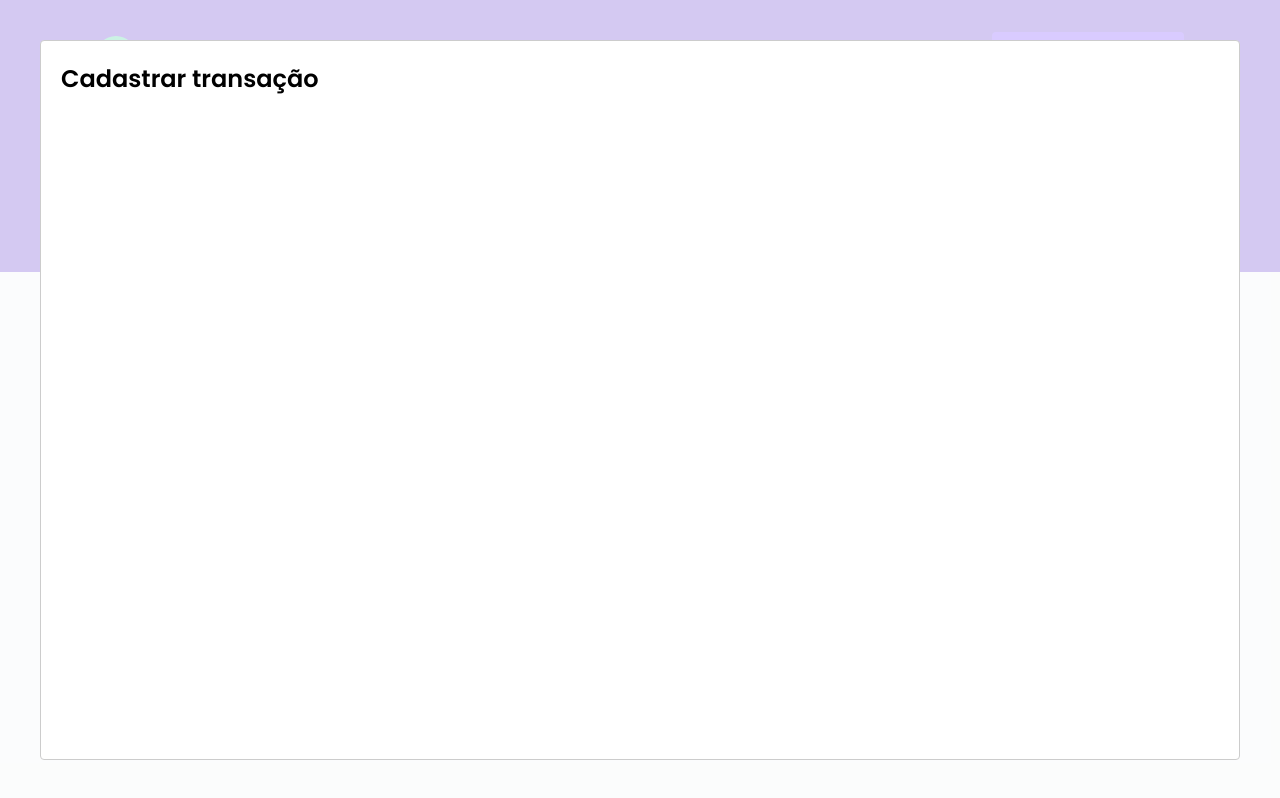
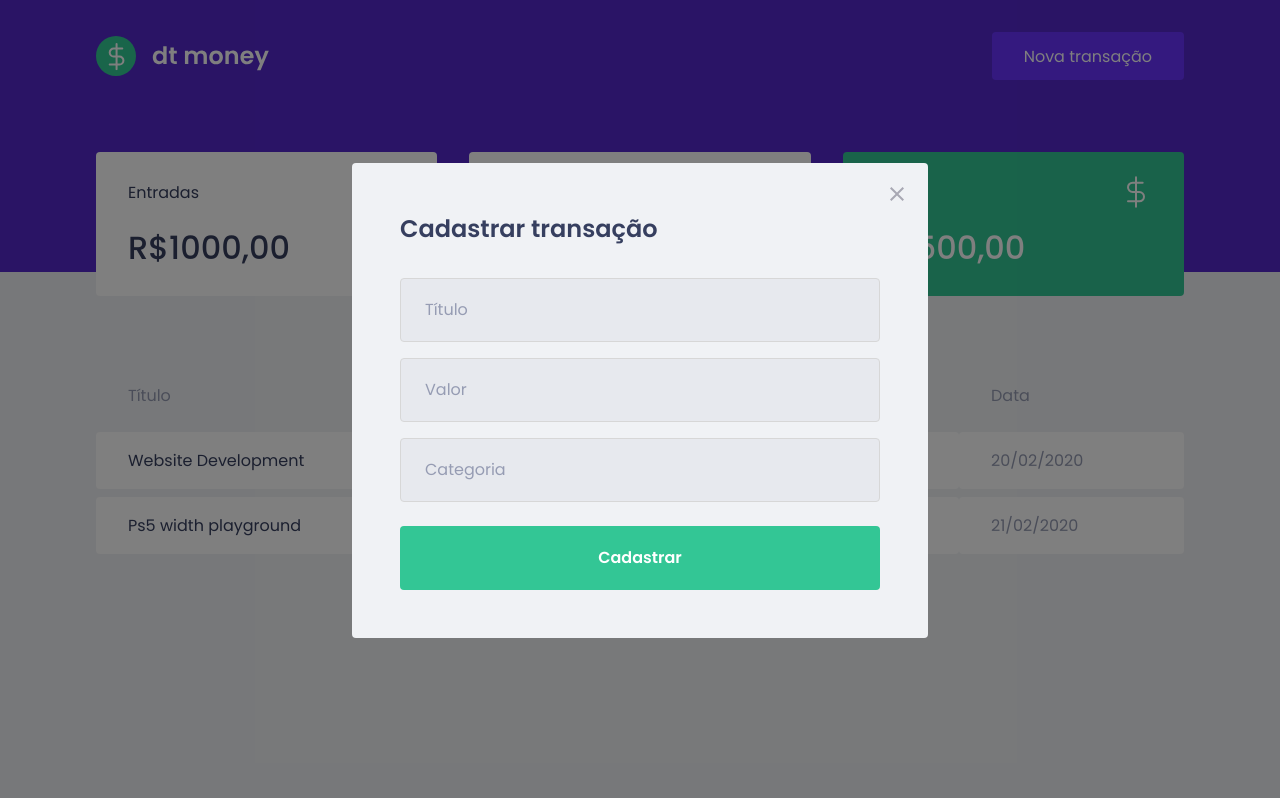
Before and after one commit to ottonSam/ignite-dtmoney, a React (Create React App) app: page / in a window 1280 px wide. Both pictures are taken after a click on the button "Nova transação". Built offline with nearby package versions, Linux system fonts and the light colour scheme; no server answers; what miragejs would draw is missing.

Commit message:
Style modal newtransactionmodal

```diff
--- a/src/components/NewTransactionModal/index.tsx
+++ b/src/components/NewTransactionModal/index.tsx
@@ -1,4 +1,8 @@
 import Modal from 'react-modal';
+
+import closeImg from '../../assets/close.svg';
+
+import { Container } from './styeles';
 
 interface NewTransactionModalProps {
   isOpen: boolean;
@@ -10,8 +14,37 @@
     <Modal
         isOpen={isOpen}
         onRequestClose={onRequestClose}
+        overlayClassName="react-modal-overlay"
+        className="react-modal-content"
       >
-        <h2>Cadastrar transação</h2>
+        <button
+          type="button"
+          onClick={onRequestClose}
+          className="react-modal-close"
+        >
+          <img src={closeImg} alt="Fechar modal" />
+        </button>
+
+        <Container>
+          <h2>Cadastrar transação</h2>
+
+          <input
+            placeholder="Título"
+          />
+
+          <input
+            type="number"
+            placeholder="Valor"
+          />
+
+          <input
+            placeholder="Categoria"
+          />
+
+          <button type="submit">
+            Cadastrar
+          </button>
+        </Container>
       </Modal>
   );
 }
--- a/src/components/NewTransactionModal/styeles.ts
+++ b/src/components/NewTransactionModal/styeles.ts
@@ -1,5 +1,49 @@
 import styled from "styled-components";
 
-export const Container = styled.div`
+export const Container = styled.form`
+  h2 {
+    color: var(--text-title);
+    font-size: 1.5rem;
+    margin-bottom: 2rem;
+  }
 
+  input {
+    width: 100%;
+    padding: 0 1.5rem;
+    height: 4rem;
+    border-radius: 0.25rem;
+
+    border: 1px solid #d7d7d7;
+    background: #e7e9ee;
+
+    font-weight: 400;
+    font-size: 1rem;
+
+    &::placeholder {
+      color: var(--text-body);
+    }
+
+    & + input {
+      margin-top: 1rem;
+    }
+  }
+
+  button[type="submit"] {
+    width: 100%;
+    padding: 0 1.5rem;
+    height: 4rem;
+    background: var(--green);
+    color: #ffffff;
+    border-radius: 0.25rem;
+    border: 0;
+    font-size: 1rem;
+    margin-top: 1.5rem;
+    font-weight: 600;
+
+    transition: filter 0.2s;
+
+    &:hover {
+      filter: brightness(0.9);
+    }
+  }
 `
--- a/src/styles/global.ts
+++ b/src/styles/global.ts
@@ -76,4 +76,18 @@
     position: relative;
     border-radius: 0.25rem;
   }
+
+  .react-modal-close {
+    position: absolute;
+    right: 1.5rem;
+    top: 1.5rem;
+    border: 0;
+    background: transparent;
+
+    transition: filter 0.2s;
+
+    &:hover {
+      filter: brightness(0.8);
+    }
+  }
 `
```
